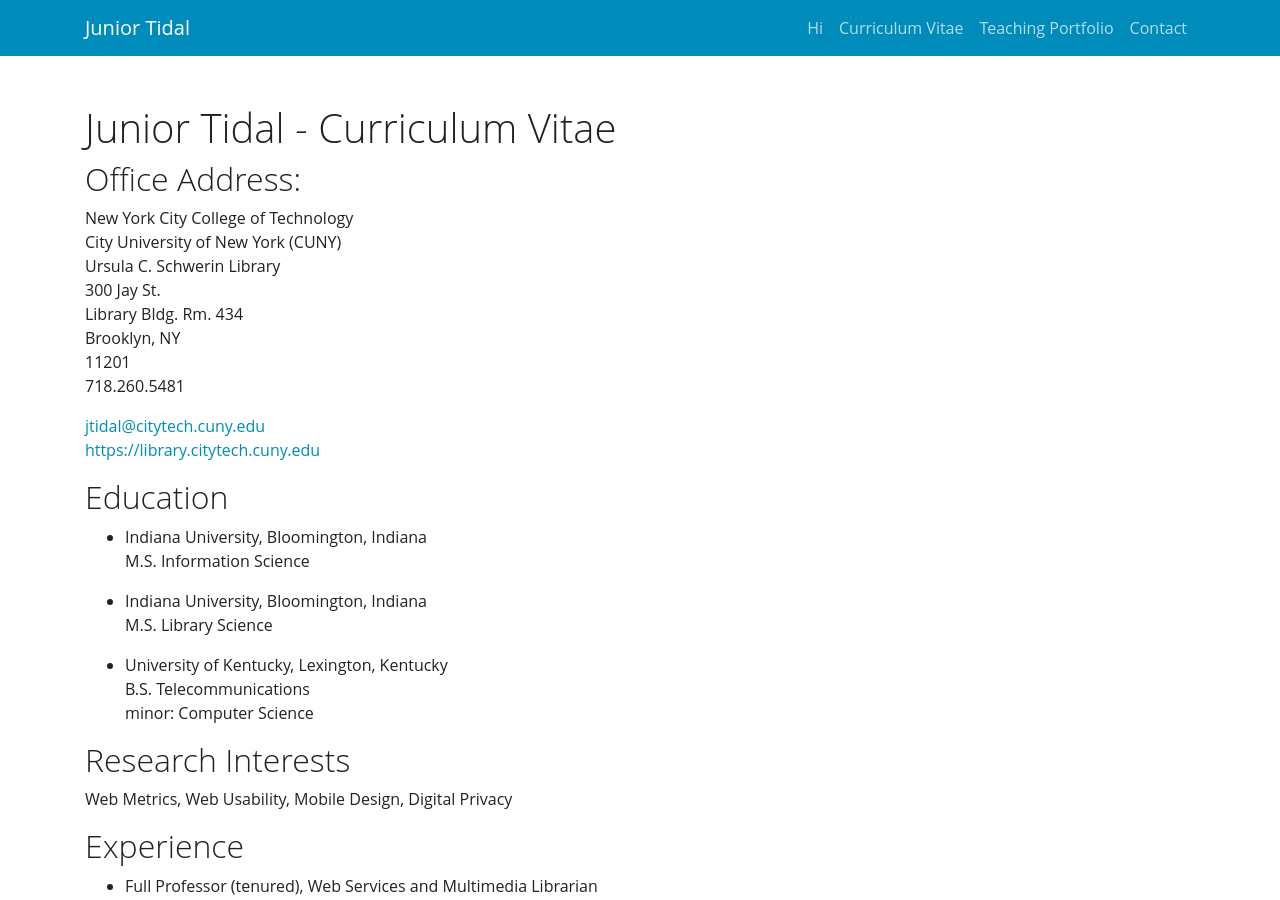
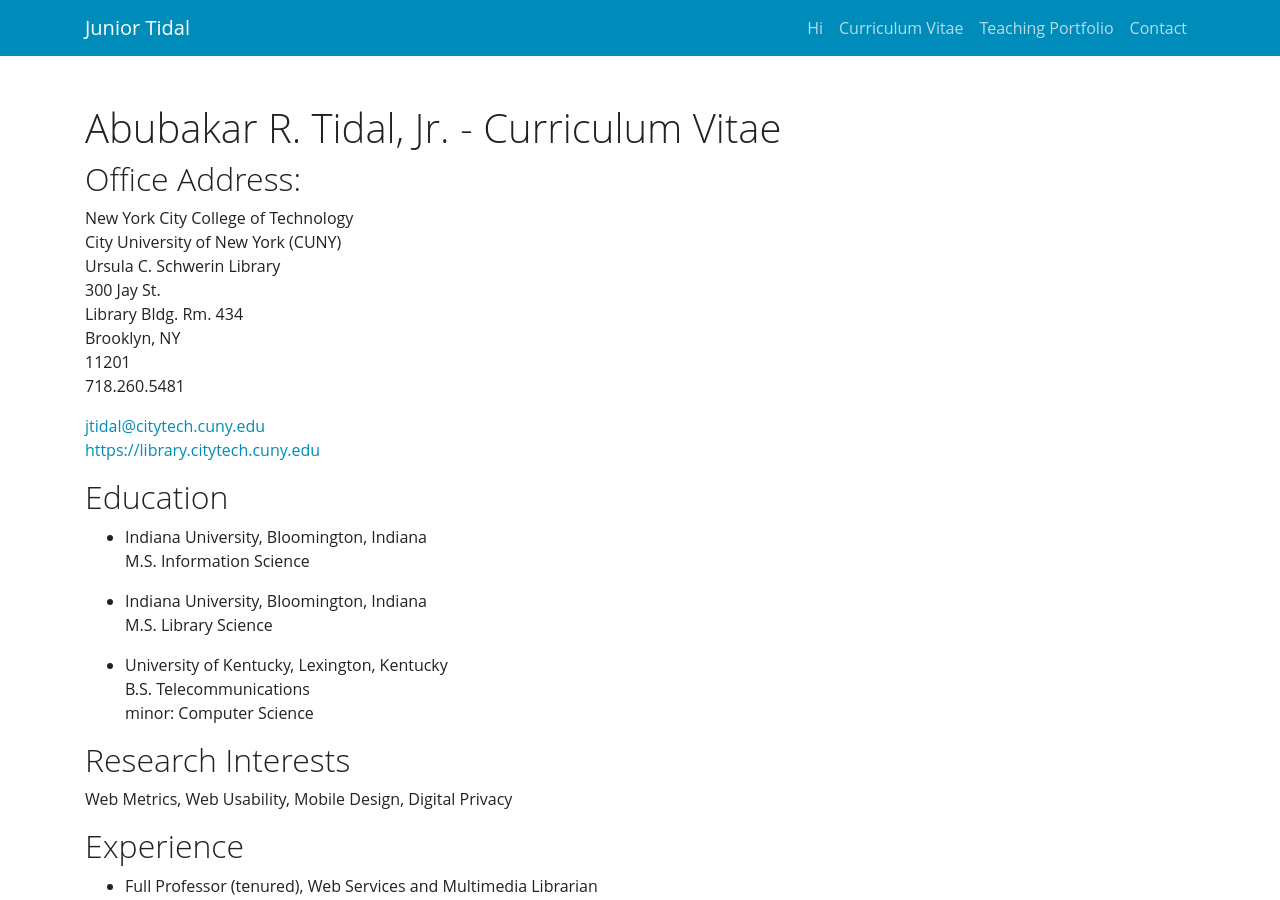
Before and after one commit to KentuckyFriedTofu/kentuckyfriedtofu.github.io.bak2, a Jekyll site: the page built from cv.md, in a window 1280 px wide and 900 px high. Built offline with Jekyll 4.4.1, drawn with Linux system fonts in a browser that asks for light colours.

Commit message:
Update cv.md

```diff
--- a/cv.md
+++ b/cv.md
@@ -3,7 +3,7 @@ layout: default
 title: Curriculum Vitae
 ---
 
-# Junior Tidal - Curriculum Vitae
+# Abubakar R. Tidal, Jr. - Curriculum Vitae
 
 
 ## Office Address:
```
